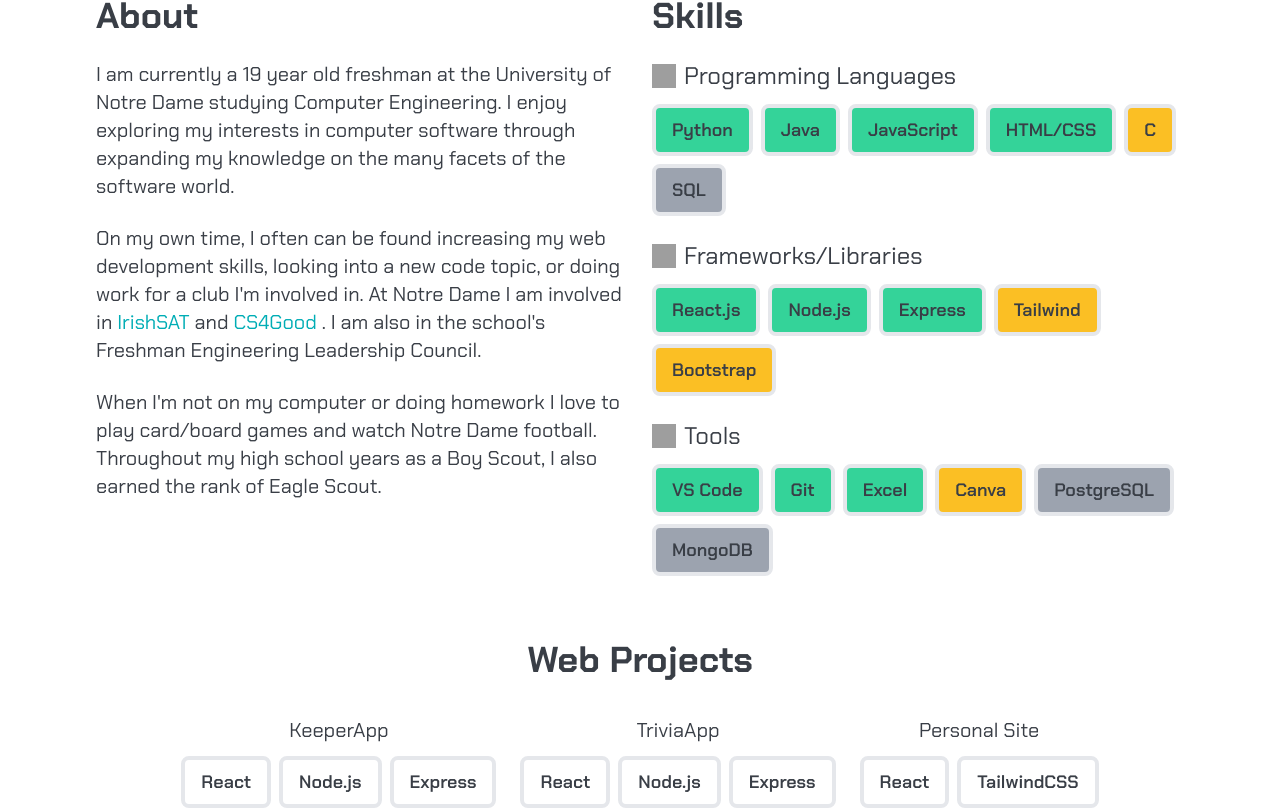
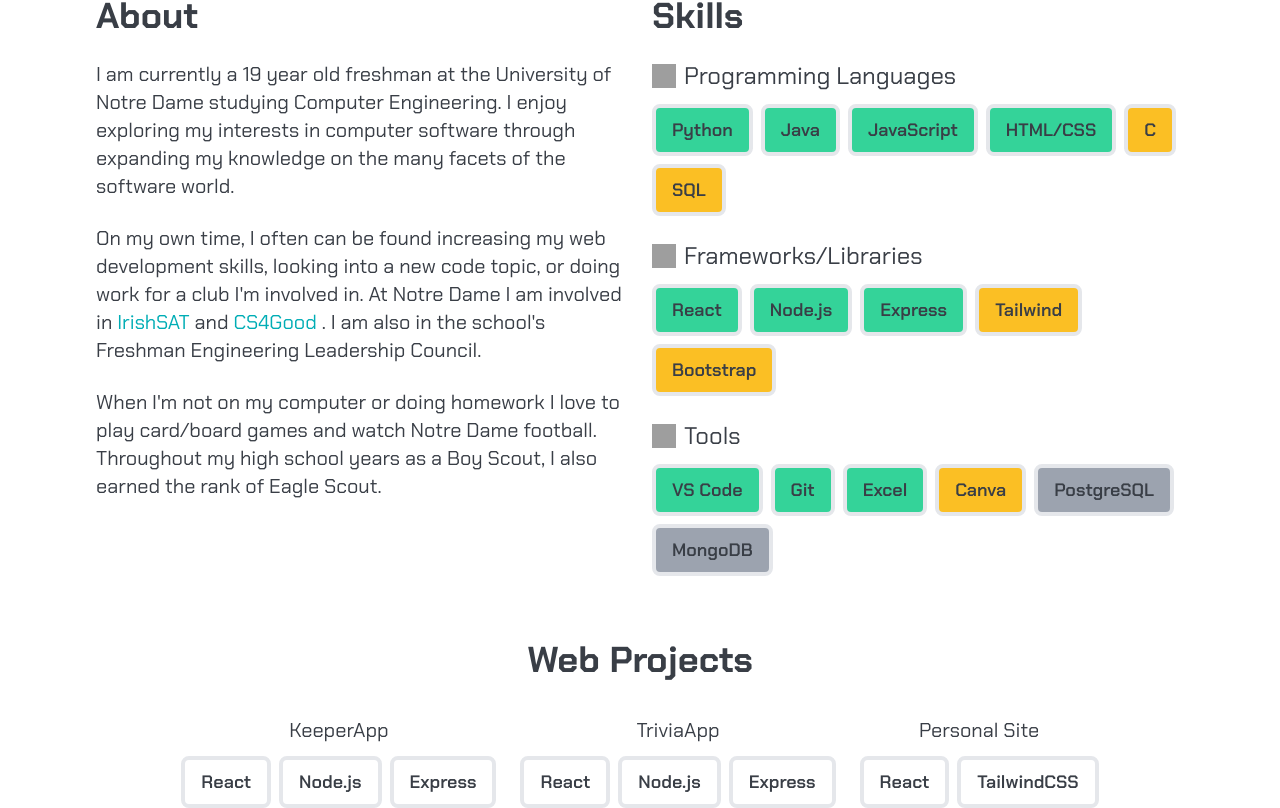
Before and after one commit to BrandonFors/Personal-Site-React, a React (Vite) app in the folder client/: page / in a window 1280 px wide. Shown: the part 868-1676 px from the top of the page. Built offline with nearby package versions, Linux system fonts and the light colour scheme; grey boxes are pictures that could not be loaded.

Commit message:
updated skills

```diff
--- a/client/src/assets/Skills.jsx
+++ b/client/src/assets/Skills.jsx
@@ -1,7 +1,8 @@
 import React, { useState } from 'react'
 import SkillsWidget from './SkillsWidget'
+
 const sections = [
-    {
+  {
     title: 'Programming Languages',
         skillList: [
 
@@ -10,14 +11,14 @@ const sections = [
             { name: 'JavaScript', proficiency: 'proficient' },
             { name: 'HTML/CSS', proficiency: 'proficient' },
             { name: 'C', proficiency: 'intermediate' },
-            { name: 'SQL', proficiency: 'learning' }
+            { name: 'SQL', proficiency: 'intermediate' }
             ]
     },
     {
         title: 'Frameworks/Libraries',
         skillList: [
 
-            { name: 'React.js', proficiency: 'proficient' },
+            { name: 'React', proficiency: 'proficient' },
             { name: 'Node.js', proficiency: 'proficient' },
             { name: 'Express', proficiency: 'proficient' },
             { name: 'Tailwind', proficiency: 'intermediate' },
```
